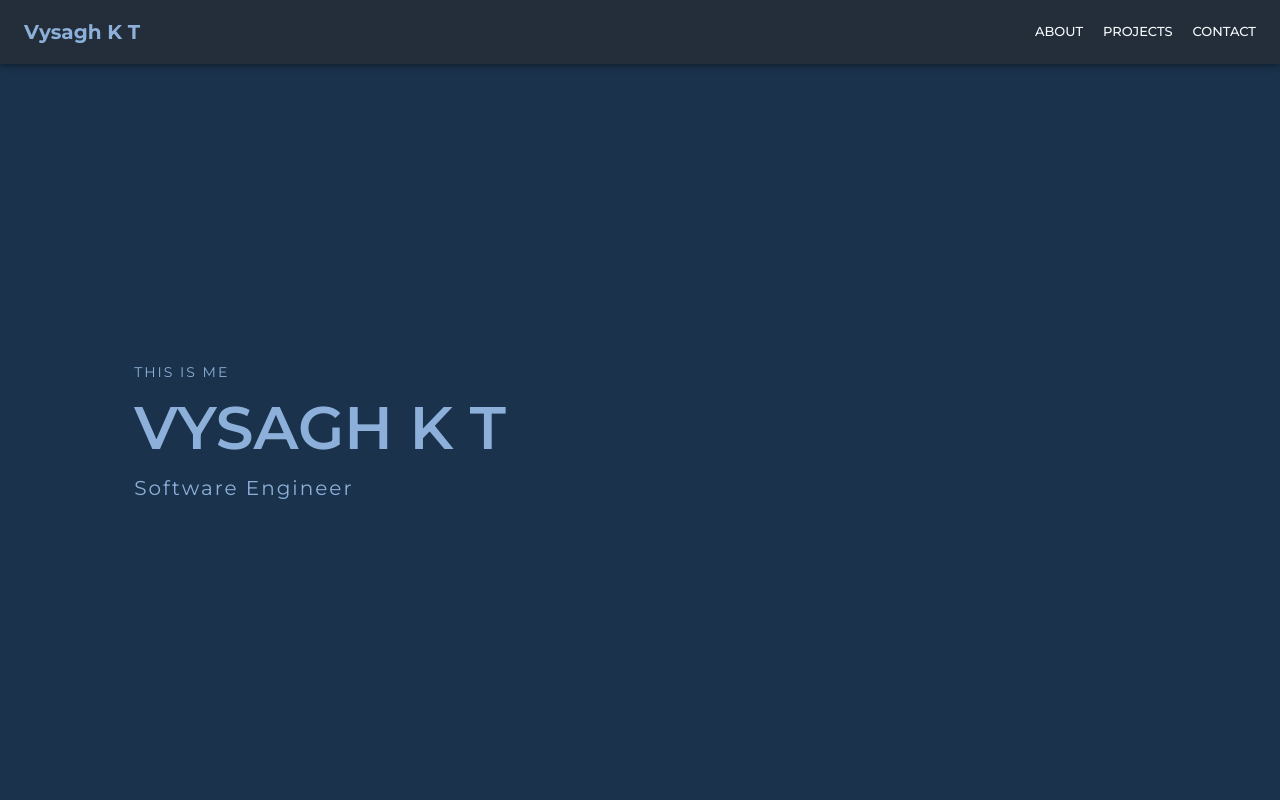
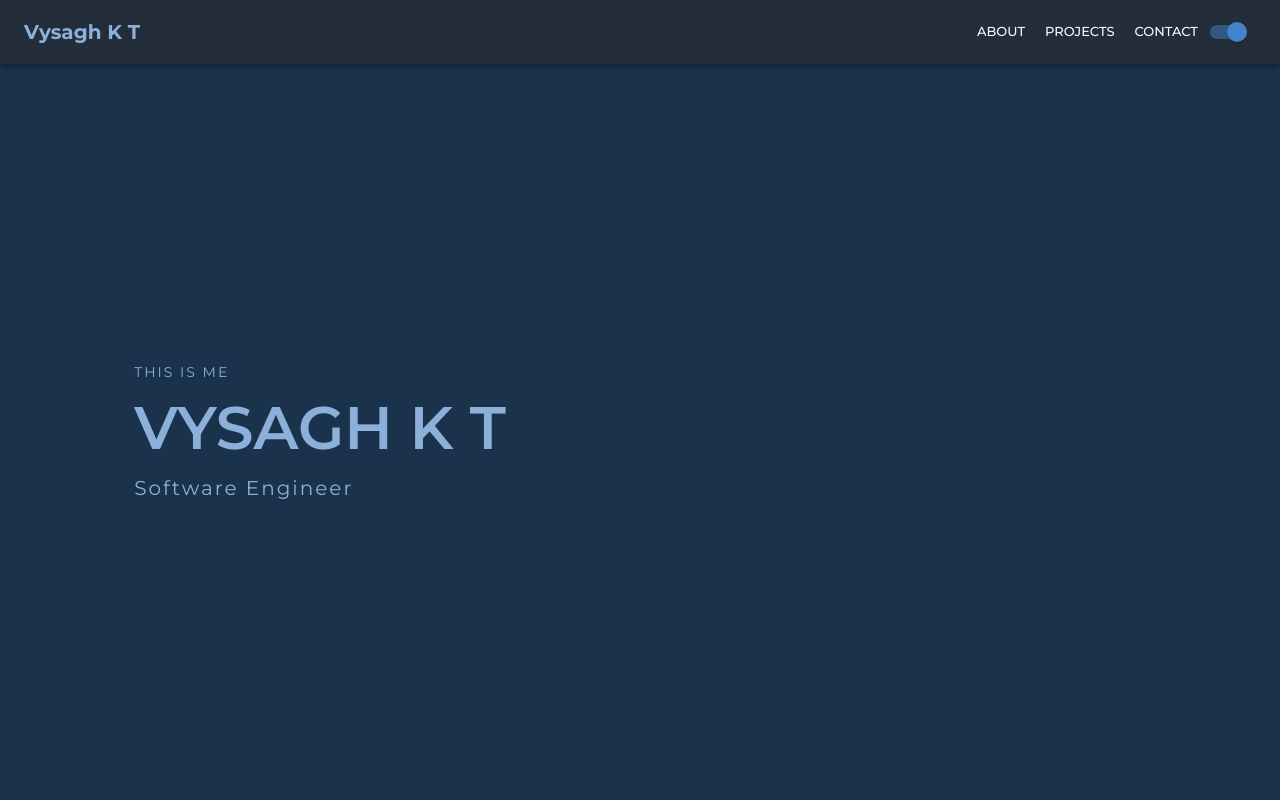
Before and after one commit to vysaghthambi/portfolio, a Next.js app: page /home in a window 1280 px wide. Shown: the top 800 px of the page. Built offline with nearby package versions, Linux system fonts and the light colour scheme.

Commit message:
feat(header): switch for dark/light mode
added a switch to toggle between dark and light mode

```diff
--- a/src/components/Header/Header.module.css
+++ b/src/components/Header/Header.module.css
@@ -29,4 +29,5 @@
 .NavDrawer :global(.MuiPaper-root) {
   background-color: var(--mui-palette-primary-main);
   width: 240px;
+  padding-top: 1rem;
 }
--- a/src/components/Header/Header.tsx
+++ b/src/components/Header/Header.tsx
@@ -10,8 +10,9 @@ import Toolbar from "@mui/material/Toolbar";
 import Typography from "@mui/material/Typography";
 import IconButton from "@mui/material/IconButton";
 import useMediaQuery from "@mui/material/useMediaQuery";
-import { useTheme } from "@mui/material/styles";
+import { useColorScheme, useTheme } from "@mui/material/styles";
 import Drawer from "@mui/material/Drawer";
+import Switch from "@mui/material/Switch";
 
 import MenuIcon from "@mui/icons-material/Menu";
 
@@ -27,6 +28,8 @@ export default function Header() {
   const theme = useTheme();
   const isMobileScreen = useMediaQuery(theme.breakpoints.down("md"));
 
+  const { mode, setMode } = useColorScheme();
+
   const handleDrawerToggle = () => {
     setIsDrawerOpen((prev) => !prev);
   };
@@ -40,6 +43,10 @@ export default function Header() {
 
     setIsDrawerOpen(false);
   }, [pathName]);
+
+  const handleModeToggle = () => {
+    setMode(mode === "dark" ? "light" : mode === "light" ? "dark" : "dark");
+  };
 
   return (
     <>
@@ -68,6 +75,8 @@ export default function Header() {
               ))}
             </>
           )}
+
+          <Switch checked={mode === "dark"} color="info" onClick={handleModeToggle} />
         </Toolbar>
       </AppBar>
 
```
